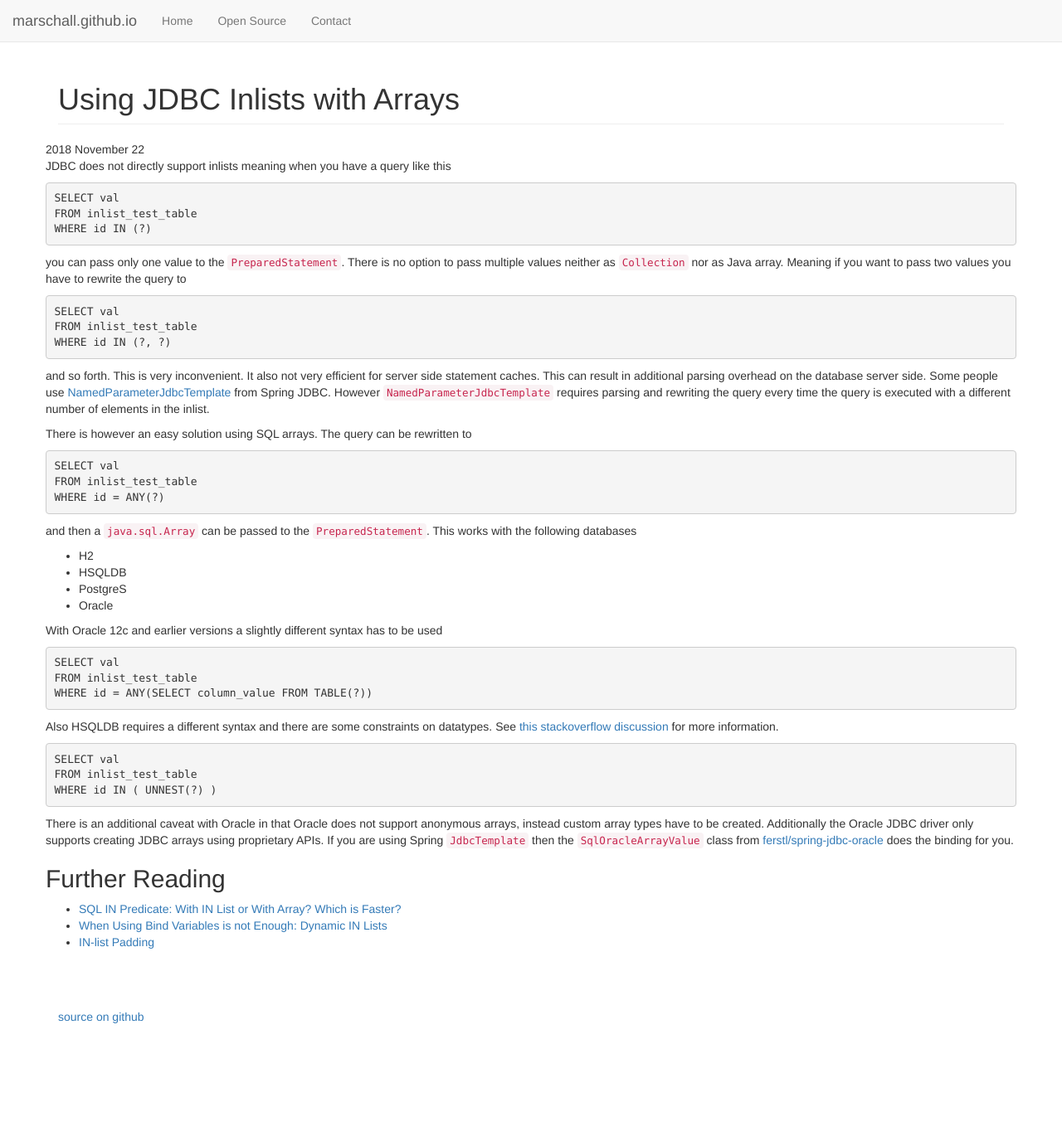
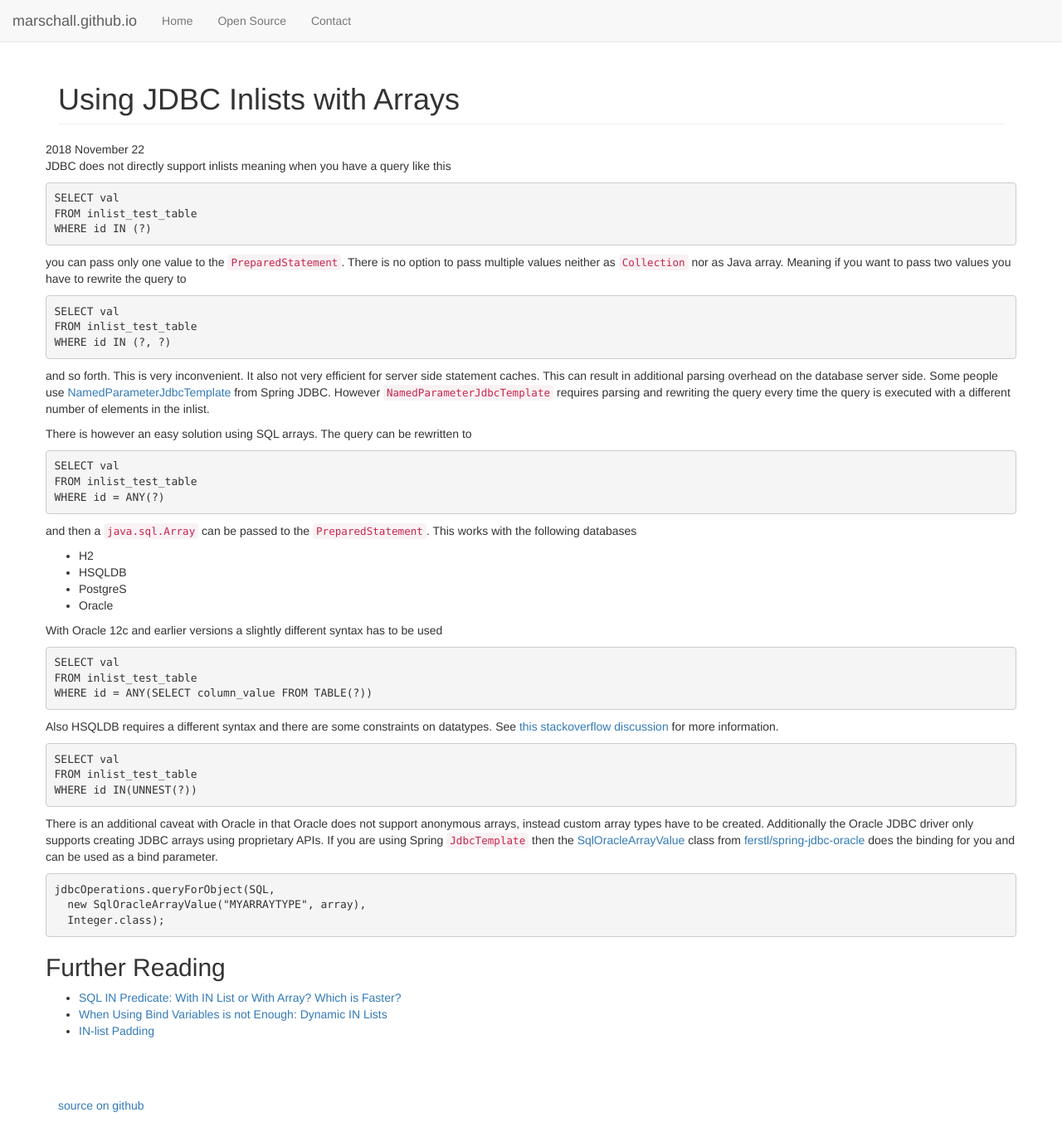
Before and after one commit to marschall/marschall.github.com, a Jekyll site: the page built from _posts/2018-11-22-jdbc-inlists.md, in a window 1280 px wide and 1353 px high. Shown: the whole window at 83% size. Built offline with Jekyll 4.4.1, drawn with Linux system fonts in a browser that asks for light colours.

Commit message:
add example for SqlOracleArrayValue

````diff
--- a/_posts/2018-11-22-jdbc-inlists.md
+++ b/_posts/2018-11-22-jdbc-inlists.md
@@ -50,11 +50,17 @@ Also HSQLDB requires a different syntax and there are some constraints on dataty
 ```sql
 SELECT val
 FROM inlist_test_table
-WHERE id IN ( UNNEST(?) )
+WHERE id IN(UNNEST(?))
 ```
 
-There is an additional caveat with Oracle in that Oracle does not support anonymous arrays, instead custom array types have to be created. Additionally the Oracle JDBC driver only supports creating JDBC arrays using proprietary APIs. If you are using Spring `JdbcTemplate` then the `SqlOracleArrayValue` class from [ferstl/spring-jdbc-oracle](https://github.com/ferstl/spring-jdbc-oracle/) does the binding for you.
+There is an additional caveat with Oracle in that Oracle does not support anonymous arrays, instead custom array types have to be created. Additionally the Oracle JDBC driver only supports creating JDBC arrays using proprietary APIs. If you are using Spring `JdbcTemplate` then the [SqlOracleArrayValue](https://static.javadoc.io/com.github.ferstl/spring-jdbc-oracle/2.0.0/com/github/ferstl/spring/jdbc/oracle/SqlOracleArrayValue.html) class from [ferstl/spring-jdbc-oracle](https://github.com/ferstl/spring-jdbc-oracle/) does the binding for you and can be used as a bind parameter.
 
+
+```java
+jdbcOperations.queryForObject(SQL,
+  new SqlOracleArrayValue("MYARRAYTYPE", array),
+  Integer.class);
+```
 
 Further Reading
 ---------------
````
